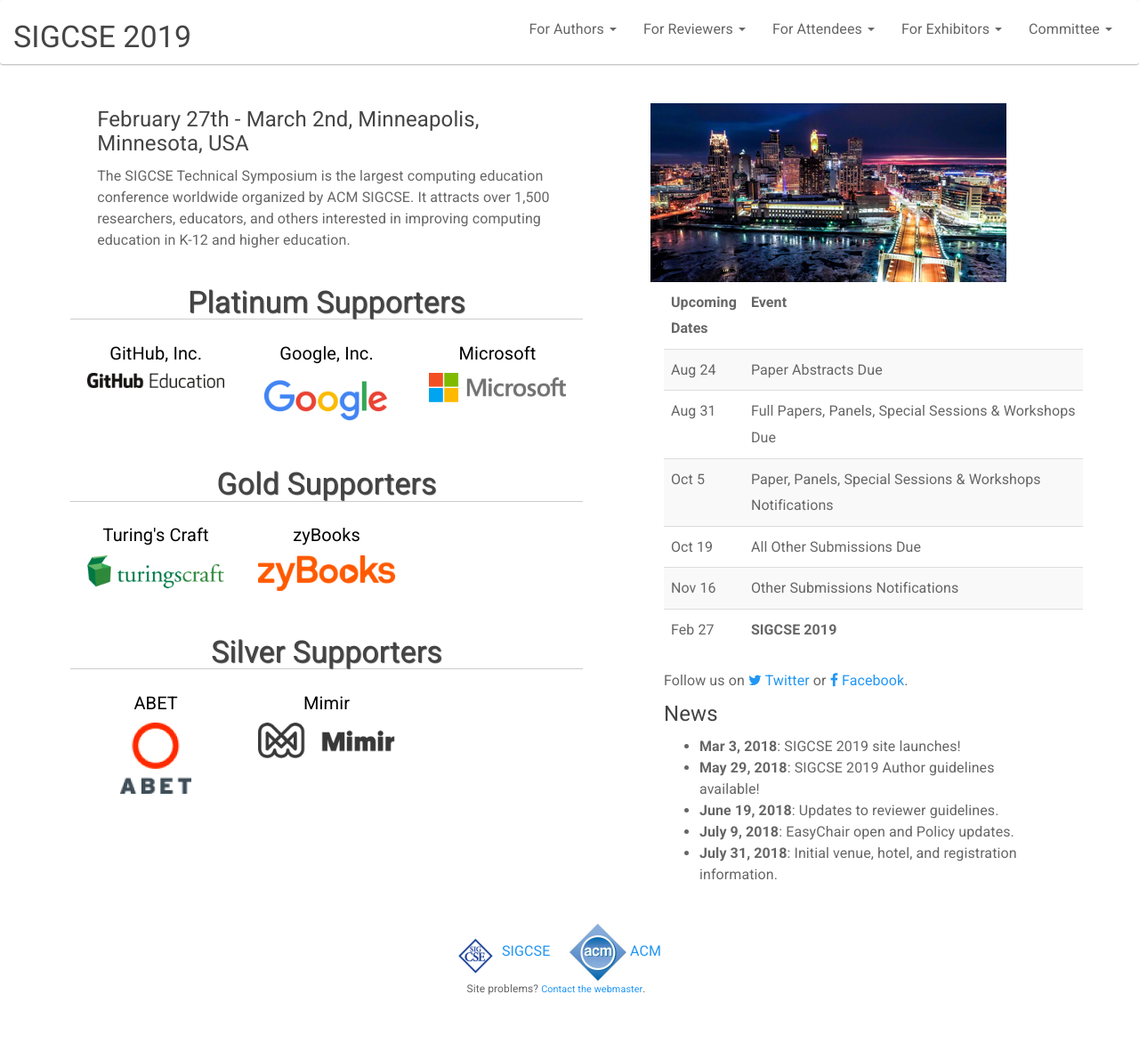
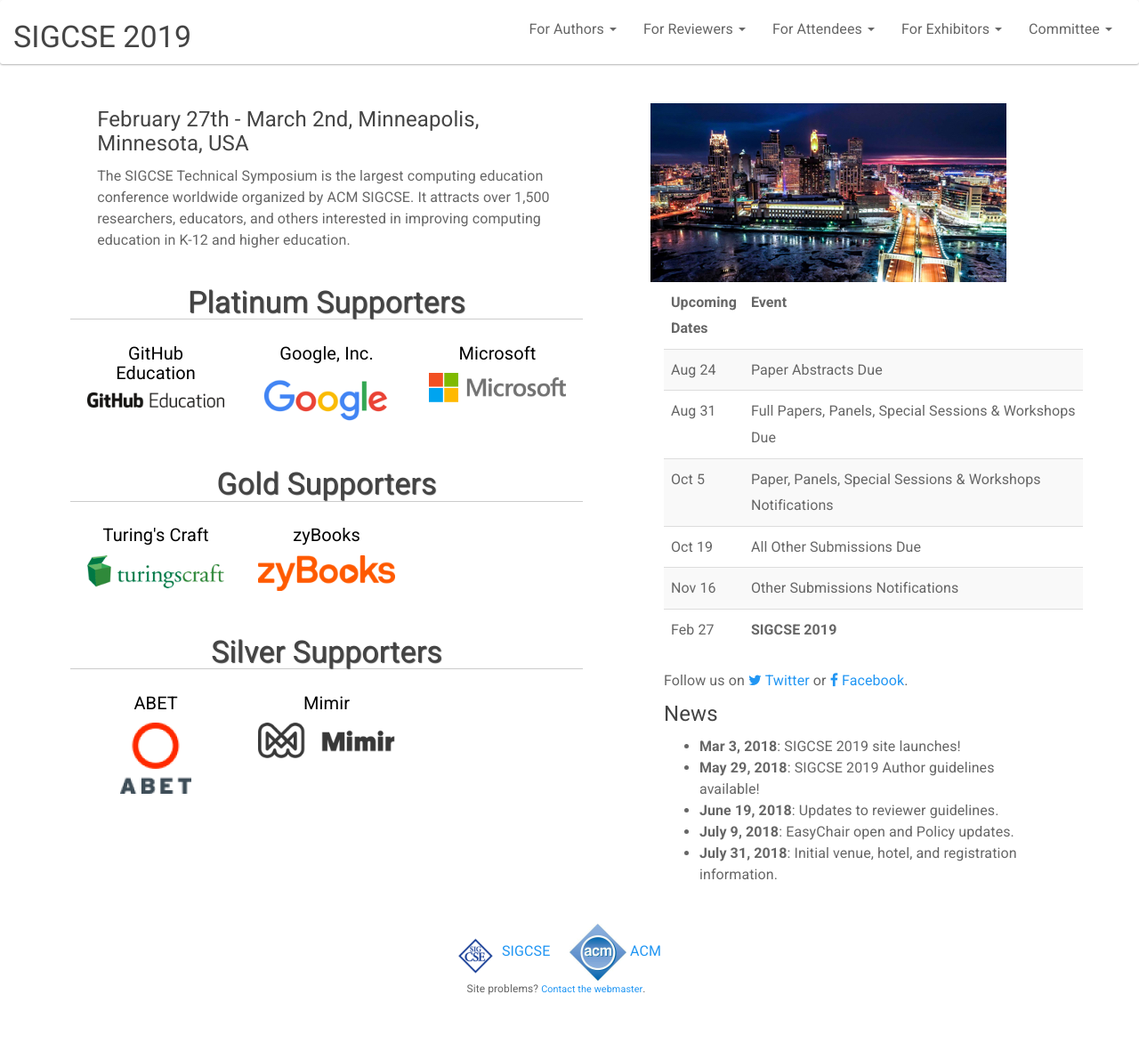
Before and after one commit to sheckman/sigcse2019, a Jekyll site: the page built from index.html, in a window 1280 px wide. Shown: the whole page at 89% size. Built offline with Jekyll 4.4.1, drawn with Linux system fonts in a browser that asks for light colours.

Commit message:
Correcting GH Edu text.

```diff
--- a/_data/supporters.yml
+++ b/_data/supporters.yml
@@ -1,7 +1,7 @@
 Platinum:
-   - name: "GitHub, Inc."
+   - name: "GitHub Education"
      image: github-education-200.png
-     link: "https://github.com/"
+     link: "https://education.github.com/"
    - name: "Google, Inc."
      image: google-200.png
      link: "https://www.google.com/edu/cs/"
```
